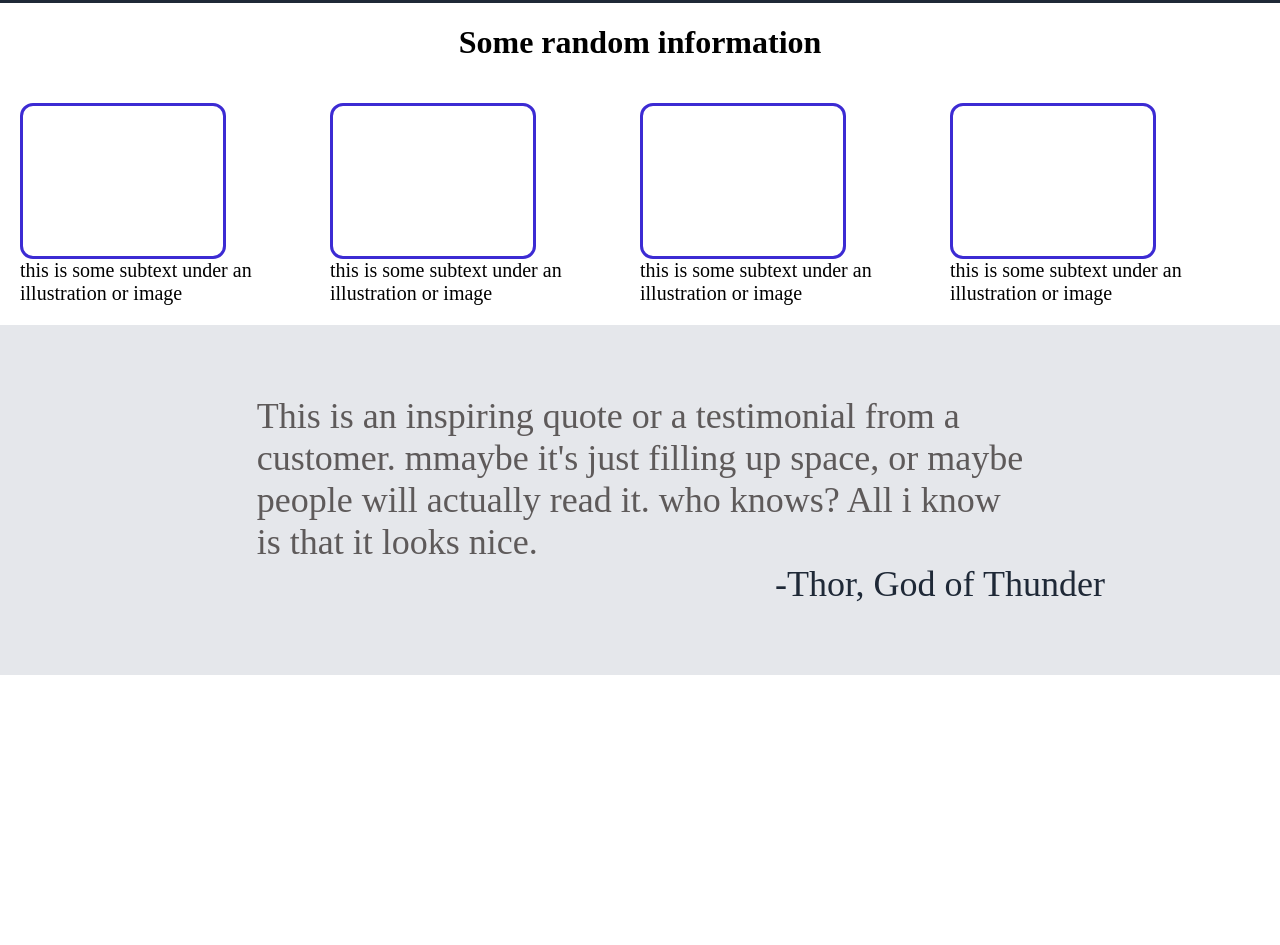
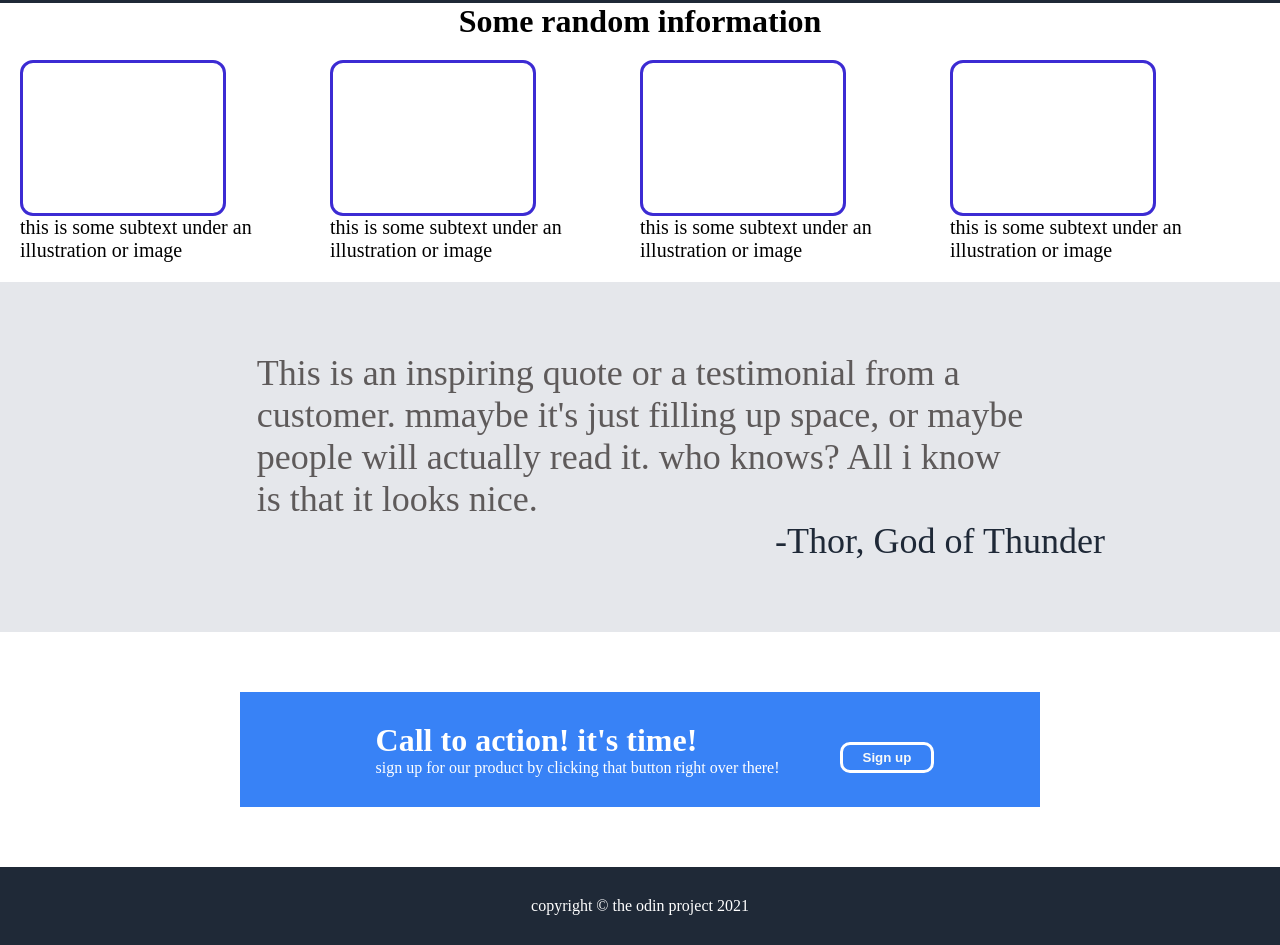
Before and after one commit to natigoat300-lab/Project-Landing-Page, a plain HTML site: page index.html in a window 1280 px wide. Shown: the part 360-1305 px from the top of the page. Before the commit the page ends 1035 px from the top, so only its background shows below. Drawn offline with Linux system fonts and the light colour scheme.

Commit message:
feat: implement CTA and footer structure

```diff
--- a/index.html
+++ b/index.html
@@ -61,5 +61,23 @@
         <p class="quotes">-Thor, God of Thunder</p>
     </div>
 
+    <div class="bfooter">
+        <div class="call">
+            <h1>Call to action! it's time!</h1>
+            <p>sign up for our product by clicking that button right over there!</p>
+        </div>
+
+        <div class="sign-up">
+        <button>Sign up</button>
+        </div>
+
+    </div>
+
+    <div class="footer">
+        <p>copyright © the odin project 2021</p>
+    </div>
+
+
+
 </body>
 </html>
--- a/style.css
+++ b/style.css
@@ -5,6 +5,11 @@ ul, a {
     padding: 0px;
     margin: 0px;
 }
+h1  {
+    margin: 0px;
+}
+
+
 html, body {
     margin: 0;
     padding: 0;
@@ -102,3 +107,32 @@ button {
     font-size: 36px;
 
 }
+.bfooter {
+    display: flex;
+    justify-content: center;
+    width: 800px;
+    background-color: #3882F6;
+    margin: auto;
+    margin-top: 60px;
+    margin-bottom: 60px;
+    color: white;
+    gap: 30px;
+
+}
+.call {
+    padding: 30px;
+
+}
+.sign-up button {
+    margin-top: 50px;
+    border: 3px solid white;
+}
+.footer {
+    background-color: #1F2937;
+    color: white;
+    display: flex;
+    justify-content: center;
+    align-items: center;
+    padding: 30px;
+    margin-top: auto;
+}
```
